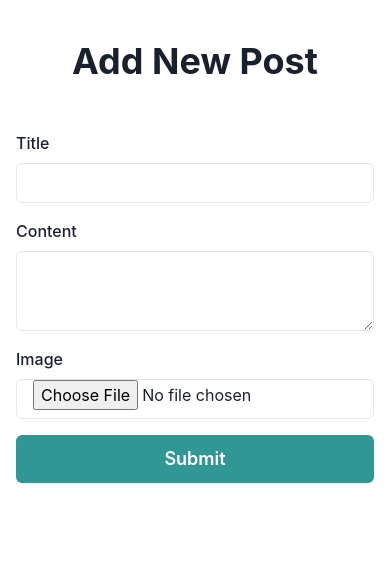
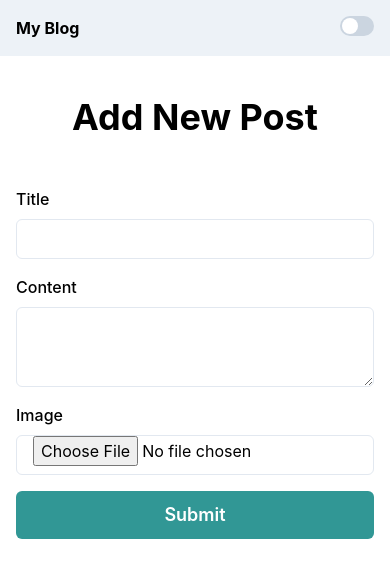
Before and after one commit to GPT-Engineer-App-Dev/cozy-blogger-site, a React (Vite) app: page /add-post in a window 390 px wide. Shown: the top 578 px of the page. Built offline with nearby package versions, Linux system fonts and the light colour scheme.

Commit message:
Added dark mode feature with a toggle switch in the navigation bar. Updated the theme configuration and ensured responsive design.

```diff
--- a/src/App.jsx
+++ b/src/App.jsx
@@ -1,10 +1,23 @@
 import { Route, BrowserRouter as Router, Routes } from "react-router-dom";
+import { Box, Flex, Spacer, Switch, useColorMode, useColorModeValue } from "@chakra-ui/react";
 import Index from "./pages/Index.jsx";
 import AddPost from "./pages/AddPost.jsx";
 
 function App() {
+  const Navbar = () => {
+    const { colorMode, toggleColorMode } = useColorMode();
+    return (
+      <Flex as="nav" p={4} bg={useColorModeValue("gray.100", "gray.900")} color={useColorModeValue("black", "white")}>
+        <Box fontWeight="bold">My Blog</Box>
+        <Spacer />
+        <Switch isChecked={colorMode === "dark"} onChange={toggleColorMode} />
+      </Flex>
+    );
+  };
+
   return (
     <Router>
+      <Navbar />
       <Routes>
         <Route exact path="/" element={<Index />} />
         <Route path="/add-post" element={<AddPost />} />
--- a/src/main.jsx
+++ b/src/main.jsx
@@ -1,7 +1,8 @@
 import React from "react";
 import ReactDOM from "react-dom/client";
 import App from "./App.jsx";
-import { ChakraProvider, extendTheme } from "@chakra-ui/react";
+import { ChakraProvider, extendTheme, ColorModeScript } from "@chakra-ui/react";
+import { mode } from "@chakra-ui/theme-tools";
 
 const colors = {
   brand: {
@@ -11,11 +12,17 @@ const colors = {
   },
 };
 
-const theme = extendTheme({ colors });
+const config = {
+  initialColorMode: "light",
+  useSystemColorMode: false,
+};
+
+const theme = extendTheme({ config, colors });
 
 ReactDOM.createRoot(document.getElementById("root")).render(
   <React.StrictMode>
     <ChakraProvider theme={theme}>
+      <ColorModeScript initialColorMode={theme.config.initialColorMode} />
       <App />
     </ChakraProvider>
   </React.StrictMode>
--- a/src/pages/AddPost.jsx
+++ b/src/pages/AddPost.jsx
@@ -1,5 +1,5 @@
 import { useState } from "react";
-import { Container, VStack, Heading, Box, Input, Textarea, Button, FormControl, FormLabel, FormErrorMessage, Image, useToast } from "@chakra-ui/react";
+import { Container, VStack, Heading, Box, Input, Textarea, Button, FormControl, FormLabel, FormErrorMessage, Image, useToast, useColorModeValue } from "@chakra-ui/react";
 
 const AddPost = () => {
   const [title, setTitle] = useState("");
@@ -35,7 +35,7 @@ const AddPost = () => {
   };
 
   return (
-    <Container centerContent maxW="container.md" py={10}>
+    <Container centerContent maxW="container.md" py={10} bg={useColorModeValue("white", "gray.800")} color={useColorModeValue("black", "white")}>
       <VStack spacing={8} align="stretch">
         <Box textAlign="center">
           <Heading as="h1" size="2xl" mb={4}>Add New Post</Heading>
--- a/src/pages/Index.jsx
+++ b/src/pages/Index.jsx
@@ -3,7 +3,7 @@ import { Link as RouterLink } from "react-router-dom";
 
 const Index = () => {
   return (
-    <Container centerContent maxW="container.md" py={10}>
+    <Container centerContent maxW="container.md" py={10} bg={useColorModeValue("white", "gray.800")} color={useColorModeValue("black", "white")}>
       <VStack spacing={8} align="stretch">
         <Box textAlign="center">
           <Heading as="h1" size="2xl" mb={4}>Welcome to My Blog</Heading>
```
